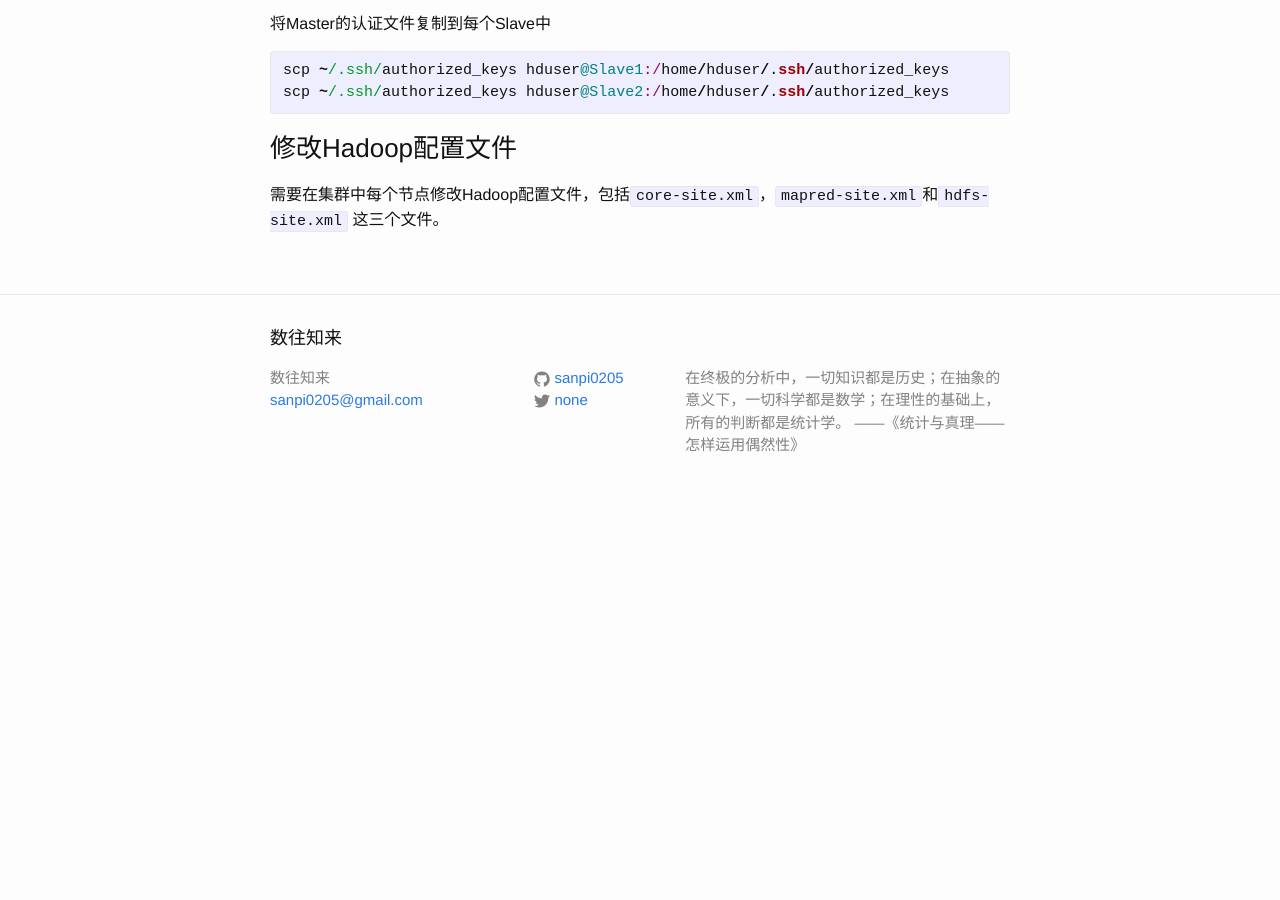
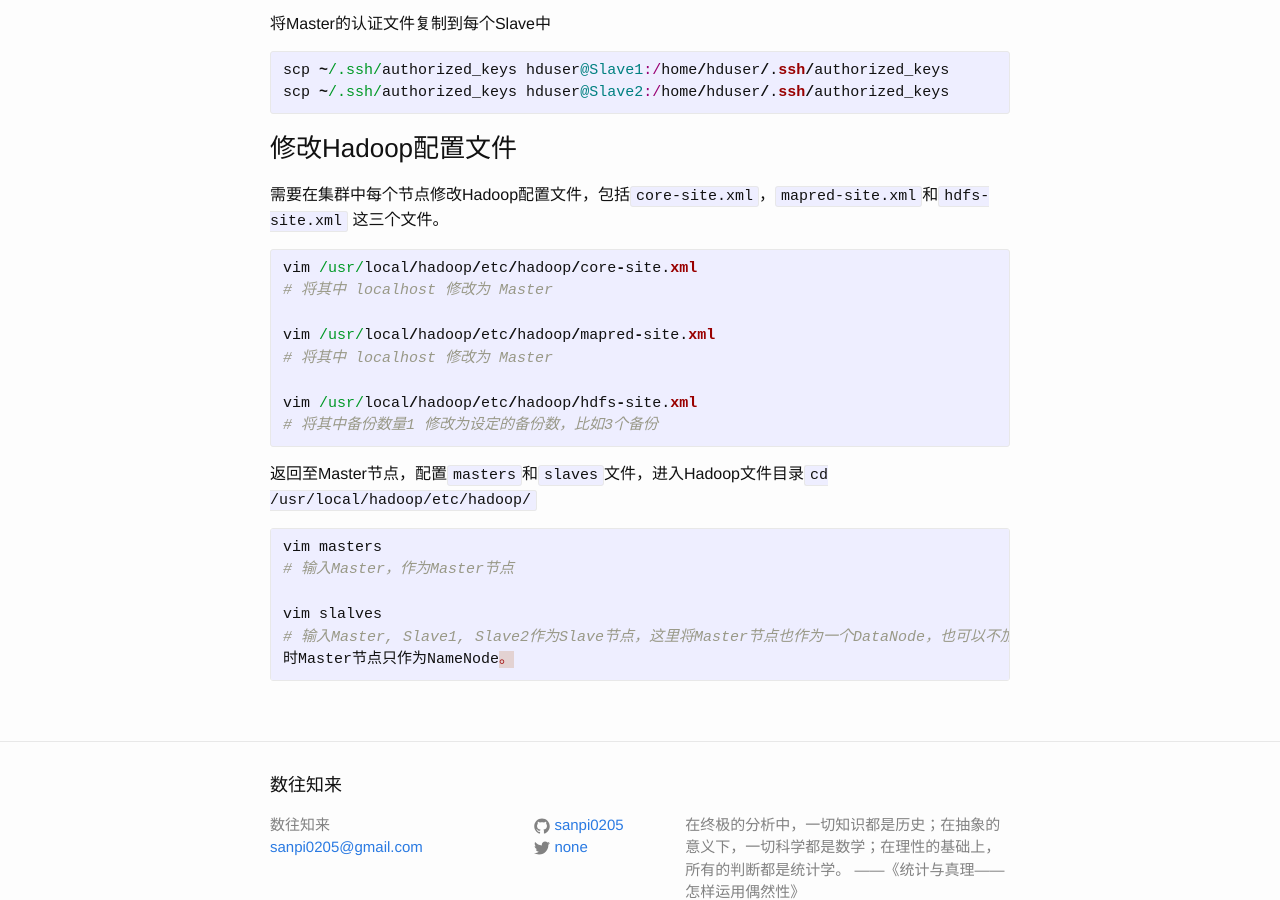
Before and after one commit to sanpi0205/sanpi0205.github.io, a Jekyll site: the page built from _posts/2015-08-04-Ubuntu-install-Hadoop-cluster.markdown, in a window 1280 px wide and 900 px high, scrolled down 598 px. Built offline with Jekyll 4.4.1, drawn with Linux system fonts in a browser that asks for light colours; before the commit the page ends 1115 px from its top, so only the background shows below that.

Commit message:
install hadoop cluster

```diff
--- a/_posts/2015-08-04-Ubuntu-install-Hadoop-cluster.markdown
+++ b/_posts/2015-08-04-Ubuntu-install-Hadoop-cluster.markdown
@@ -24,6 +24,7 @@ cat /home/hduser/id_rsa.pub.slave1 >> /home/hduser/.ssh/authorized_keys
 {% endhighlight %}
 
 将Master的认证文件复制到每个Slave中
+
 {% highlight  ruby %}
 scp ~/.ssh/authorized_keys hduser@Slave1:/home/hduser/.ssh/authorized_keys
 scp ~/.ssh/authorized_keys hduser@Slave2:/home/hduser/.ssh/authorized_keys
@@ -33,3 +34,25 @@ scp ~/.ssh/authorized_keys hduser@Slave2:/home/hduser/.ssh/authorized_keys
 
 需要在集群中每个节点修改Hadoop配置文件，包括`core-site.xml`，`mapred-site.xml`和`hdfs-site.xml`
 这三个文件。
+
+{% highlight  ruby %}
+vim /usr/local/hadoop/etc/hadoop/core-site.xml
+# 将其中 localhost 修改为 Master
+
+vim /usr/local/hadoop/etc/hadoop/mapred-site.xml
+# 将其中 localhost 修改为 Master
+
+vim /usr/local/hadoop/etc/hadoop/hdfs-site.xml
+# 将其中备份数量1 修改为设定的备份数，比如3个备份
+{% endhighlight %}
+
+返回至Master节点，配置`masters`和`slaves`文件，进入Hadoop文件目录`cd /usr/local/hadoop/etc/hadoop/`
+
+{% highlight  ruby %}
+vim masters
+# 输入Master，作为Master节点
+
+vim slalves
+# 输入Master, Slave1, Slave2作为Slave节点，这里将Master节点也作为一个DataNode，也可以不加入Master，
+时Master节点只作为NameNode。
+{% endhighlight %}
```
